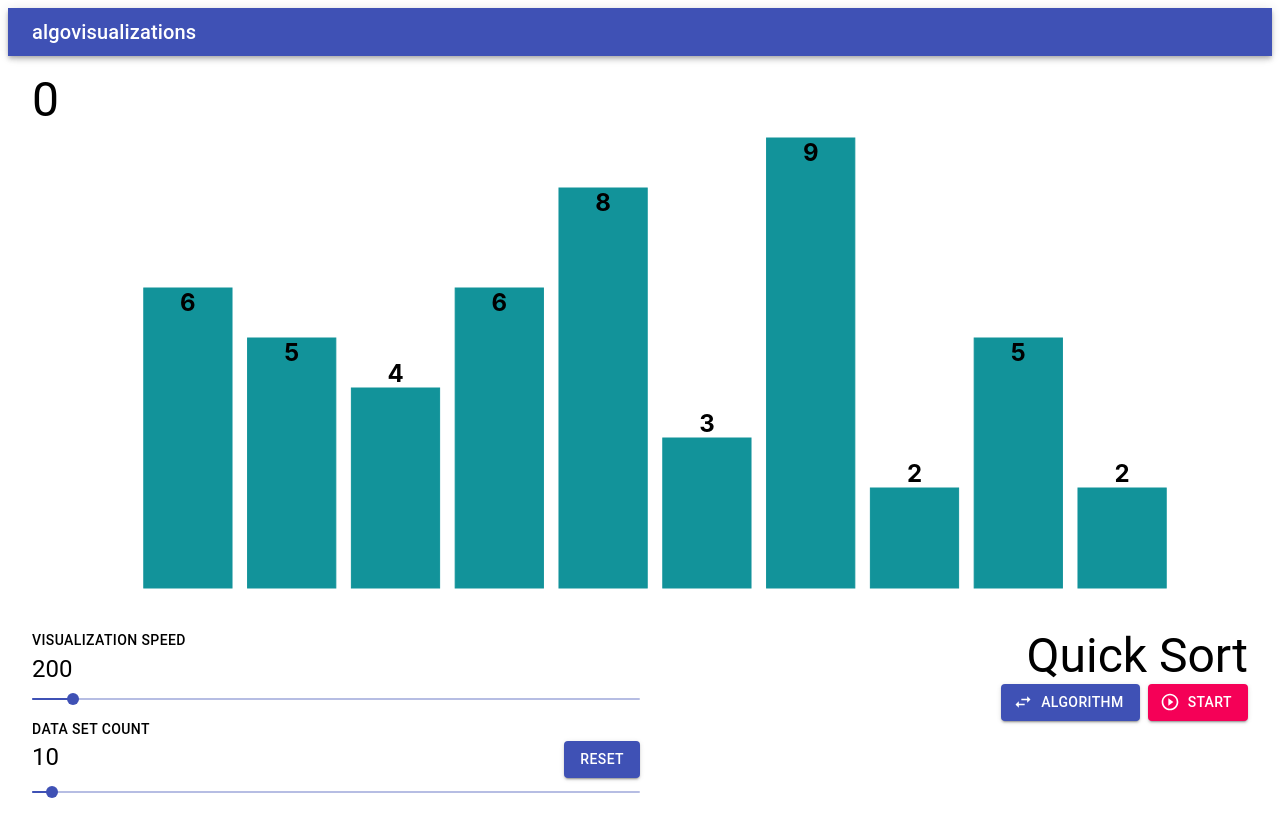
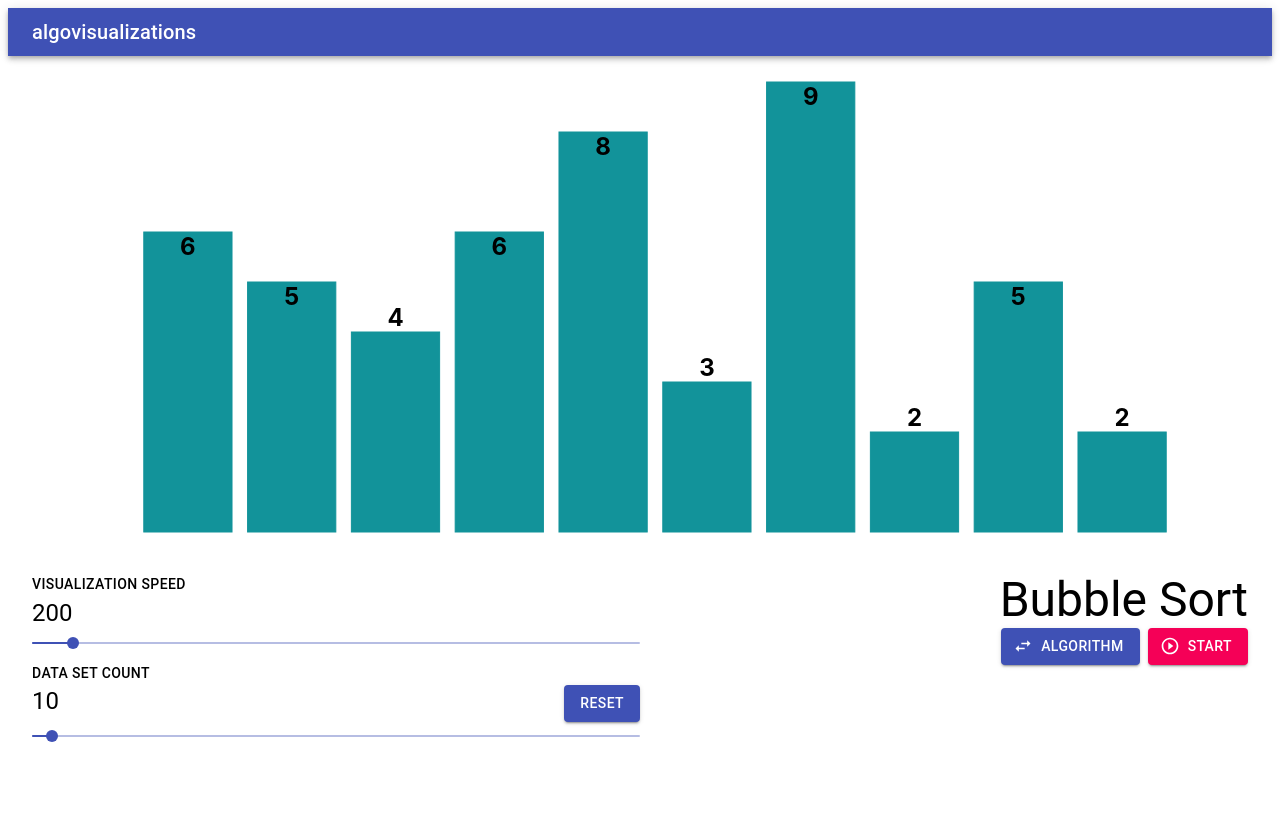
Before and after one commit to jrescalona96/algovisualizations, a React (Create React App) app: page / in a window 1280 px wide. Built offline with nearby package versions, Linux system fonts and the light colour scheme.

Commit message:
Removed snapshot counter

```diff
--- a/src/App.scss
+++ b/src/App.scss
@@ -11,5 +11,5 @@
 main {
   padding: 0.5rem;
   height: 100vh;
-  width: 100vw;
+  width: 100%;
 }
--- a/src/components/sortingPage/sortingPage.jsx
+++ b/src/components/sortingPage/sortingPage.jsx
@@ -4,7 +4,7 @@ import { bubbleSort } from "../../algorithms/bubbleSort";
 import { selectionSort } from "../../algorithms/selectionSort";
 import { mergeSort } from "../../algorithms/mergeSort";
 import { insertionSort } from "../../algorithms/insertionSort";
-import { Grid, Typography } from "@material-ui/core";
+import { Grid } from "@material-ui/core";
 import Chart from "../common/chart";
 import SortMenu from "../sortingPage/sortMenu";
 import SortOptions from "./sortOptions";
@@ -39,15 +39,11 @@ function SortingPage() {
   const [dataCount, setDataCount] = useState(10);
   const [data, setData] = useState(generateData(dataCount));
   const [speed, setSpeed] = useState(200);
-  const [selectedAlgorithm, setSelectedAlgorithm] = useState(algorithms[4]);
+  const [selectedAlgorithm, setSelectedAlgorithm] = useState(algorithms[0]);
   const [timer, setTimer] = useState(0);
-  const [comparisons, setComparisons] = useState(0);
 
   const visualize = (snapshots, index) => {
-    setComparisons(index);
-    const { snapshot } = snapshots[index];
-    setData(snapshot);
-
+    setData(snapshots[index]);
     setTimer(
       setTimeout(() => {
         if (index < snapshots.length - 1) {
@@ -68,7 +64,6 @@ function SortingPage() {
   const handleChangeDataCount = (_, value) => {
     stopTimer();
     setDataCount(value);
-    reset();
   };
 
   const handleSetDataCount = () => {
@@ -95,7 +90,6 @@ function SortingPage() {
 
   return (
     <React.Fragment>
-      <Typography variant="h3">{comparisons}</Typography>
       <Chart data={data} />
       <Grid container justify="space-between">
         <Grid item xs={12} sm={6}>
```
